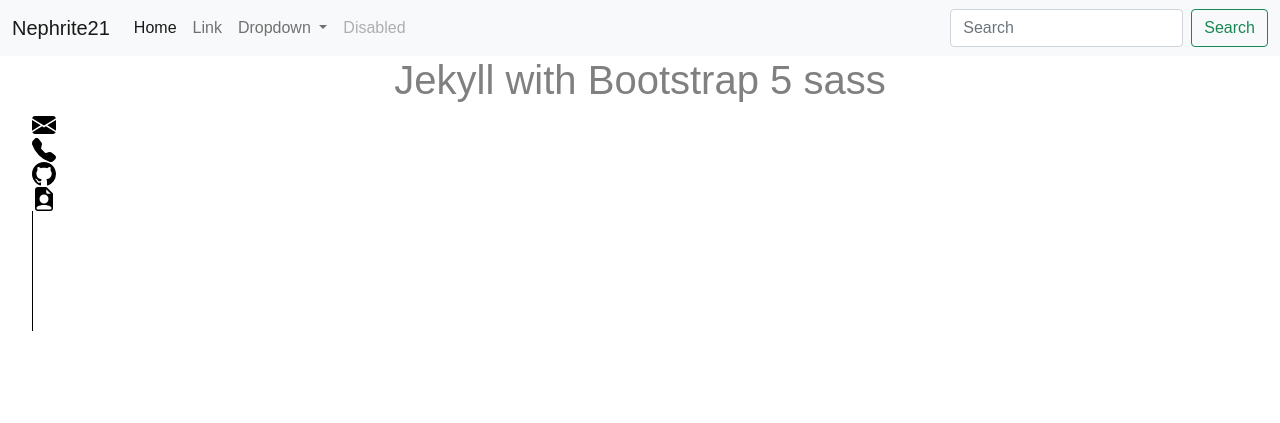
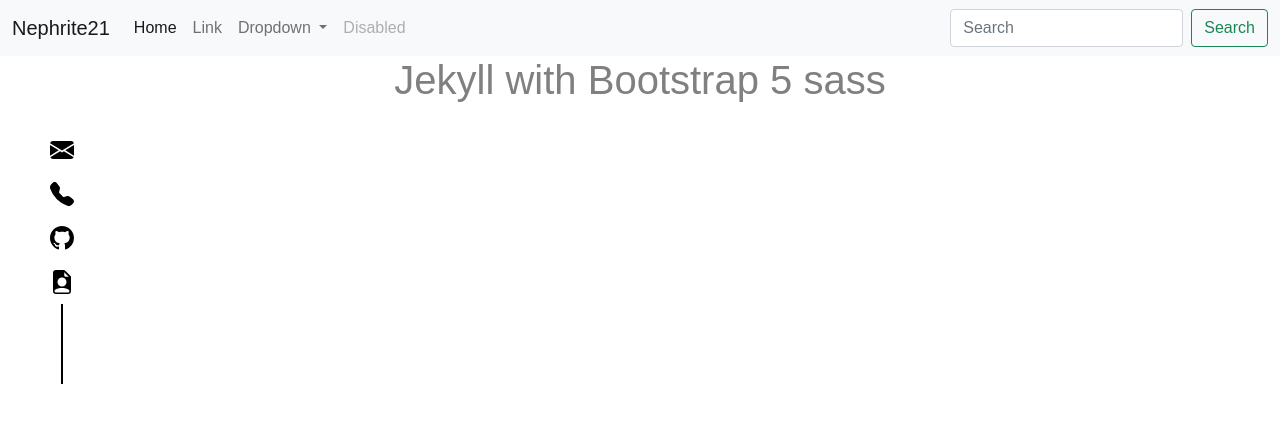
Before and after one commit to Nephrite21/Nephrite21.github.io, a Jekyll site: the page built from index.html, in a window 1280 px wide. Shown: the top 423 px of the page. Built offline with Jekyll 4.4.1, drawn with Linux system fonts in a browser that asks for light colours.

Commit message:
footer complete

```diff
--- a/_config.yml
+++ b/_config.yml
@@ -3,3 +3,5 @@
 title: Nephrite21
 email: gsm4526@naver.com
 url: https://Nephrite21.github.io
+
+githuburl: https://github.com/Nephrite21
--- a/_includes/footer.html
+++ b/_includes/footer.html
@@ -1,9 +1,9 @@
+<!--need to change exact value to relative value-->
 <div id="footer">
-    <ul>
-        <li><img src="/assets/img/envelope-fill.svg" alt="email" height="24px"></li>
-        <li><img src="/assets/img/telephone-fill.svg" alt="tel" height="24px"></li>
-        <li><a href="https://github.com/Nephrite21" target="_blank"><img src="/assets/img/github.svg" alt="github" height="24px"></a></li>
-        <li><img src="/assets/img/file-earmark-person-fill.svg" height="24px"></li>
-        <li> <div style="background-color:black; width:.12px; height:120px"></div></li>
+    <ul id="footerList">
+        <li><a href=""><img src="/assets/img/envelope-fill.svg" alt="email"></a></li>
+        <li><a href=""><img src="/assets/img/telephone-fill.svg" alt="tel"></a></li>
+        <li><a href=" {{ site.githuburl }} " target="_blank"><img src="/assets/img/github.svg" alt="github"></a></li>
+        <li><a href=""><img src="/assets/img/file-earmark-person-fill.svg"></a></li>
     </ul>
 </div>
--- a/_sass/base/base.scss
+++ b/_sass/base/base.scss
@@ -19,6 +19,6 @@
     color: gray;
   }
 
-  ul {
-    list-style: none;
+  *, ::before, ::after {
+    box-sizing: inherit;
   }
--- a/_sass/layout/footer.scss
+++ b/_sass/layout/footer.scss
@@ -0,0 +1,32 @@
+//need to change exact value to relative value
+
+#footer{
+    display: inline-block;
+    margin-block-start: 1em;
+    margin-block-end: 0em;
+    margin-inline-start: 0px;
+    margin-inline-end: 0px;
+    padding-inline-start: 40px;
+
+}
+#footerList {
+    padding: 0px;
+    display: flex;
+    flex-flow: column nowrap;
+    justify-content: space-between;
+    align-items: center;
+    list-style: none;
+}
+#footerList::after{
+    content: "";
+    display: block;
+    width: 0.1em;
+    height: 5em;
+    margin: 0px auto;
+    background-color: black;
+}
+#footerList li a img{
+    height: 1.5em;
+    margin: 10px;
+    max-height: 40px;
+}
--- a/assets/css/main.scss
+++ b/assets/css/main.scss
@@ -2,4 +2,4 @@
 ---
 @import "bootstrap/bootstrap";
 @import "base/base";
-@import "layout/footer"
+@import "layout/footer";
```
